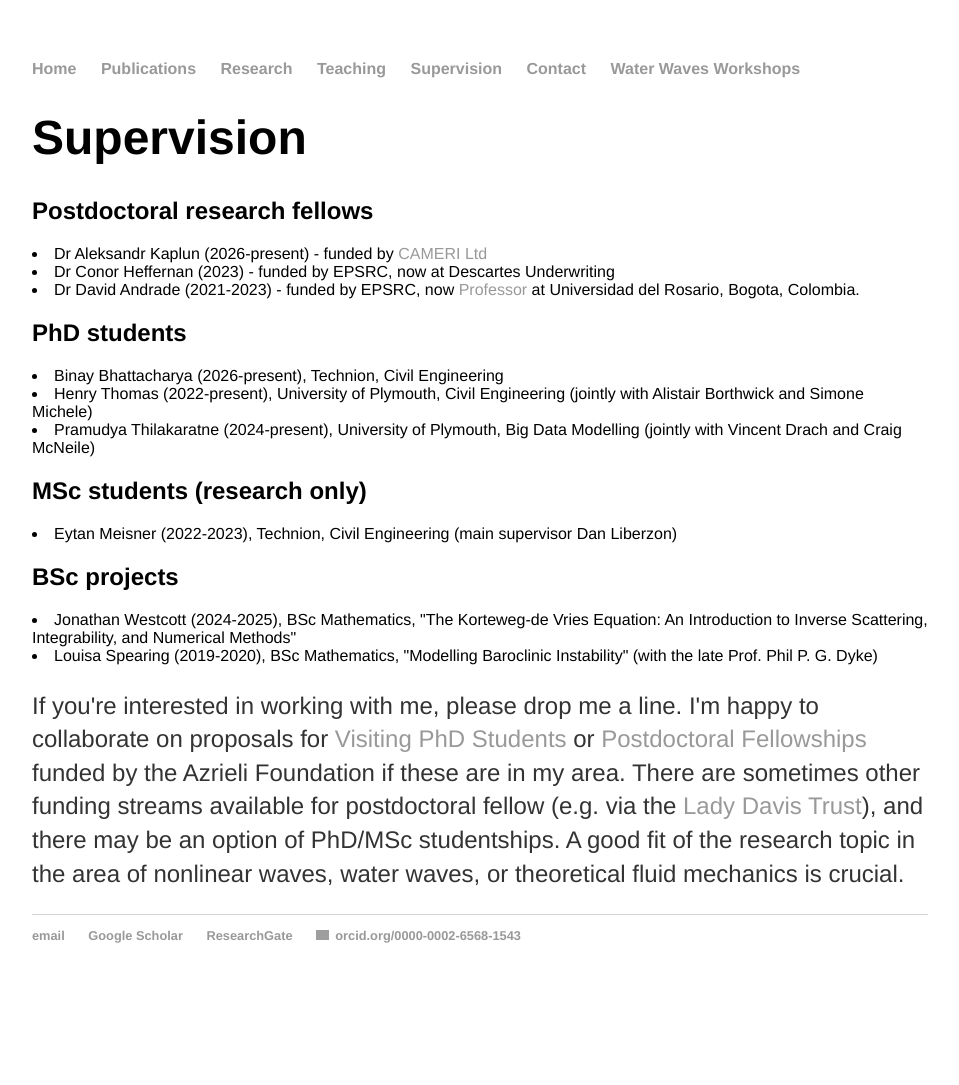
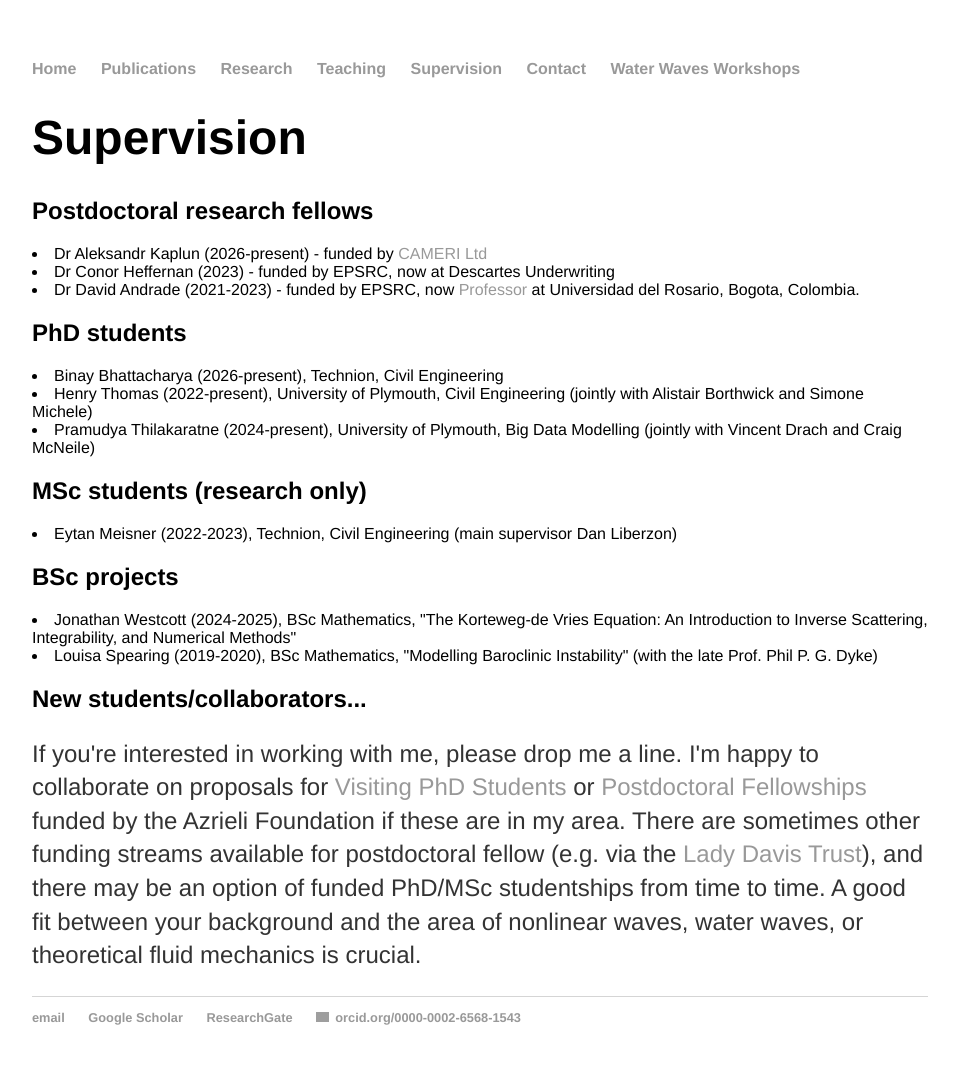
Before and after one commit to rstuhlmeier/rstuhlmeier.github.io, a Jekyll site: the page built from supervision/index.html, in a window 1280 px wide. Shown: the whole page, without its empty margins (160-1119 px from the left). Built offline with Jekyll 4.4.1, drawn with Linux system fonts in a browser that asks for light colours; before the commit the page ends 1003 px from its top, so only the background shows below that; grey boxes are pictures that could not be loaded.

Commit message:
Update index.html

```diff
--- a/supervision/index.html
+++ b/supervision/index.html
@@ -22,7 +22,7 @@ title: Raphael Stuhlmeier - Supervision
 <li>Jonathan Westcott (2024-2025), BSc Mathematics, "The Korteweg-de Vries Equation: An Introduction to Inverse Scattering, Integrability, and Numerical Methods"</li>
 <li>Louisa Spearing (2019-2020), BSc Mathematics, "Modelling Baroclinic Instability" (with the late Prof. Phil P. G. Dyke)</li>
 
-
+<h2>New students/collaborators...</h2>
 <p>
-  If you're interested in working with me, please drop me a line. I'm happy to collaborate on proposals for <a href="https://azrielifoundation.org/fellows/visiting-phd-fellowship/">Visiting PhD Students</a> or <a href="https://azrielifoundation.org/fellows/internationalpostdoctoral/">Postdoctoral Fellowships</a> funded by the Azrieli Foundation if these are in my area. There are sometimes other funding streams available for postdoctoral fellow (e.g. via the <a href="https://ldft.huji.ac.il/post-doctoral">Lady Davis Trust</a>), and there may be an option of PhD/MSc studentships. A good fit of the research topic in the area of nonlinear waves, water waves, or theoretical fluid mechanics is crucial.
+  If you're interested in working with me, please drop me a line. I'm happy to collaborate on proposals for <a href="https://azrielifoundation.org/fellows/visiting-phd-fellowship/">Visiting PhD Students</a> or <a href="https://azrielifoundation.org/fellows/internationalpostdoctoral/">Postdoctoral Fellowships</a> funded by the Azrieli Foundation if these are in my area. There are sometimes other funding streams available for postdoctoral fellow (e.g. via the <a href="https://ldft.huji.ac.il/post-doctoral">Lady Davis Trust</a>), and there may be an option of funded PhD/MSc studentships from time to time. A good fit between your background and the area of nonlinear waves, water waves, or theoretical fluid mechanics is crucial.
 </p>
```
